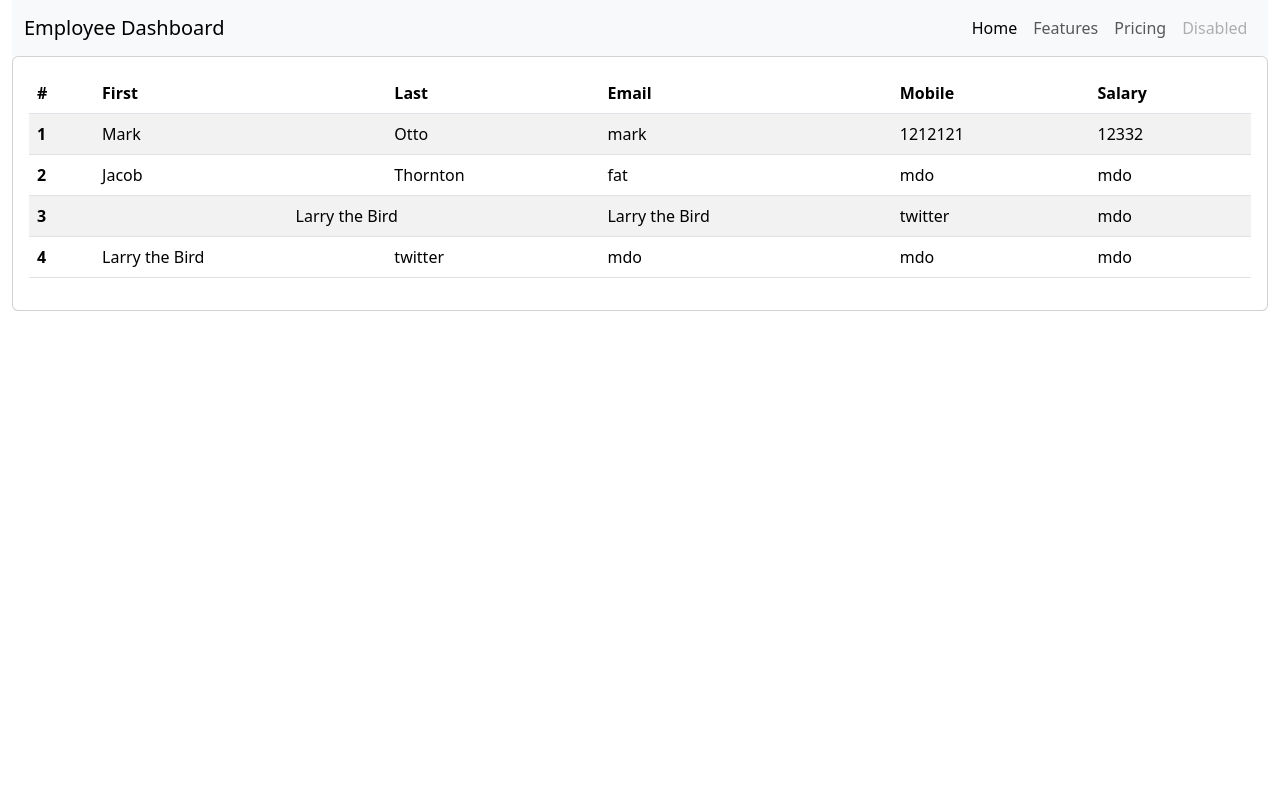
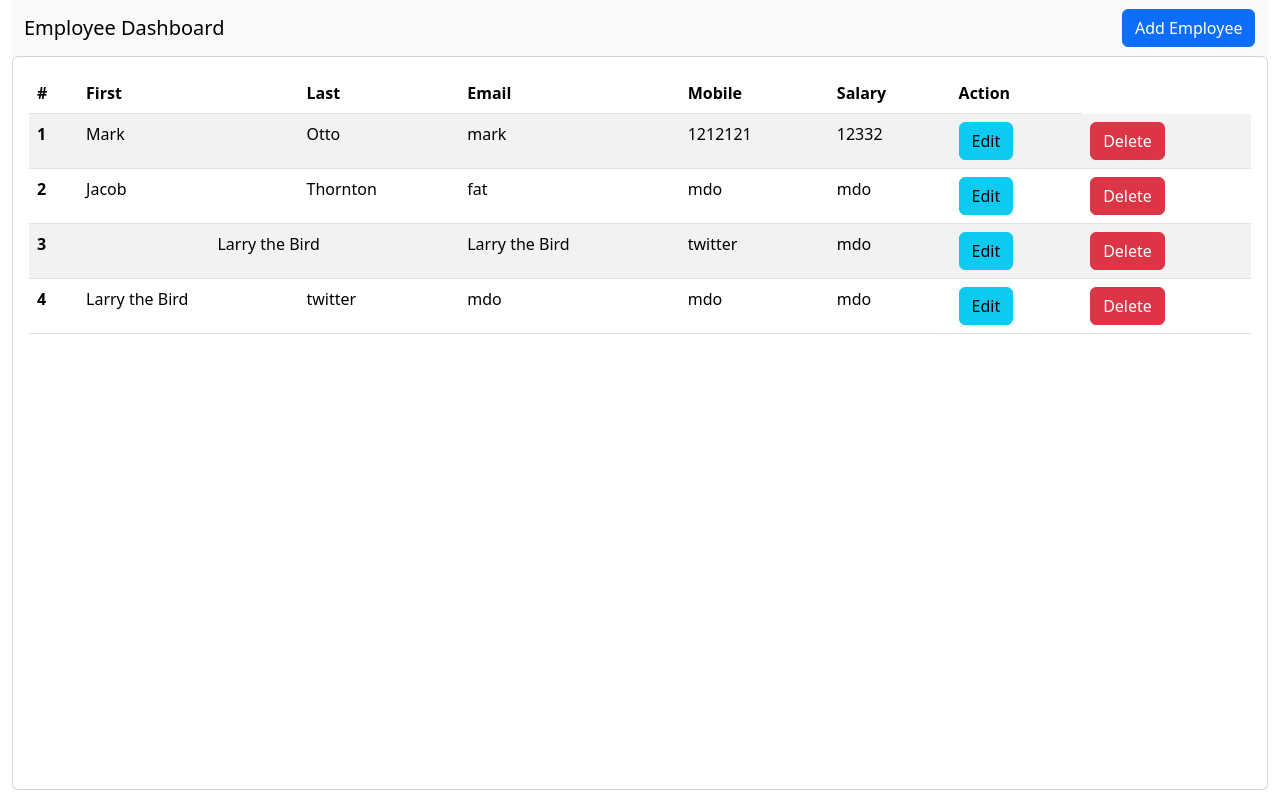
Before and after one commit to Kisan5/angular-employee-dashboard, an Angular app: page / in a window 1280 px wide. Built offline with nearby package versions, Linux system fonts and the light colour scheme.

Commit message:
Modified readme, adjusted height+width, added Add-Edit-Delete Employee button.

```diff
--- a/src/app/dashboard/dashboard.component.css
+++ b/src/app/dashboard/dashboard.component.css
@@ -0,0 +1,11 @@
+.changed-width-height{
+    display: flex; /* kisan: These flex properties used to fill the table area to the rest of the div after nav */
+    flex-flow: column; /* kisan: These flex properties used to fill the table area to the rest of the div after nav */
+    width: 100vw;
+    height: 100vh;
+}
+
+.fill-rest-height{
+    flex: 1 1 auto; /* kisan: These flex properties used to fill the table area to the rest of the div after nav */
+    margin-bottom: 10px;
+}
--- a/src/app/dashboard/dashboard.component.html
+++ b/src/app/dashboard/dashboard.component.html
@@ -1,4 +1,4 @@
-<div class="container-fluid">
+<div class="container-fluid changed-width-height">
     <!-- kisan: This container and container fluid is used to make a container where all element will present conainer-fluid sets max width-->
     <nav class="navbar navbar-expand-lg bg-body-tertiary"> <!-- This nav bar code copied from bootstrap-->
         <div class="container-fluid">
@@ -9,7 +9,7 @@
             </button>
             <div class="collapse navbar-collapse" id="navbarNav">
                 <ul class="navbar-nav" style="position: absolute; right: 1%;">
-                    <li class="nav-item">
+                    <!-- <li class="nav-item">
                         <a class="nav-link active" aria-current="page" href="#">Home</a>
                     </li>
                     <li class="nav-item">
@@ -20,16 +20,19 @@
                     </li>
                     <li class="nav-item">
                         <a class="nav-link disabled" aria-disabled="true">Disabled</a>
+                    </li> -->
+                    <li>
+                        <button type="button" class="btn btn-primary" data-bs-toggle="modal" data-bs-target="#exampleModal">Add Employee</button>
                     </li>
 
                 </ul>
             </div>
         </div>
     </nav>
-    <div class="card">
+    <div class="card fill-rest-height"> <!-- kisan: These flex properties used to fill the table area to the rest of the div after nav */-->
         <!-- kisan: This card and card body used to make cards to section the contents. Card is the container-->
         <div class="card-body"> <!-- This card-body is a element inside the container-->
-            <table class="table table-striped"> <!--kisan: This is table conatiner copied from bootstrap directly-->
+            <table class="table table-striped fill-rest-height"> <!--kisan: This is table conatiner copied from bootstrap directly-->
                 <thead>
                     <tr>
                         <th scope="col">#</th>
@@ -38,6 +41,7 @@
                         <th scope="col">Email</th>
                         <th scope="col">Mobile</th>
                         <th scope="col">Salary</th>
+                        <th scope="col">Action</th>
                     </tr>
                 </thead>
                 <tbody>
@@ -48,6 +52,8 @@
                         <td>mark</td>
                         <td>1212121</td>
                         <td>12332</td>
+                        <td><button class="btn btn-info">Edit</button></td>
+                        <td><button class="btn btn-danger">Delete</button></td>
                     </tr>
                     <tr>
                         <th scope="row">2</th>
@@ -56,6 +62,8 @@
                         <td>fat</td>
                         <td>mdo</td>
                         <td>mdo</td>
+                        <td><button class="btn btn-info">Edit</button></td>
+                        <td><button class="btn btn-danger">Delete</button></td>
                     </tr>
                     <tr>
                         <th scope="row">3</th>
@@ -65,6 +73,8 @@
                         <td>Larry the Bird</td>
                         <td>twitter</td>
                         <td>mdo</td>
+                        <td><button class="btn btn-info">Edit</button></td>
+                        <td><button class="btn btn-danger">Delete</button></td>
                     </tr>
                     <tr>
                         <th scope="row">4</th>
@@ -73,6 +83,8 @@
                         <td>mdo</td>
                         <td>mdo</td>
                         <td>mdo</td>
+                        <td><button class="btn btn-info">Edit</button></td>
+                        <td><button class="btn btn-danger">Delete</button></td>
                     </tr>
                 </tbody>
             </table>
```
Also changed, not shown: 1 other file (tests, documents, lock files or other folders).
